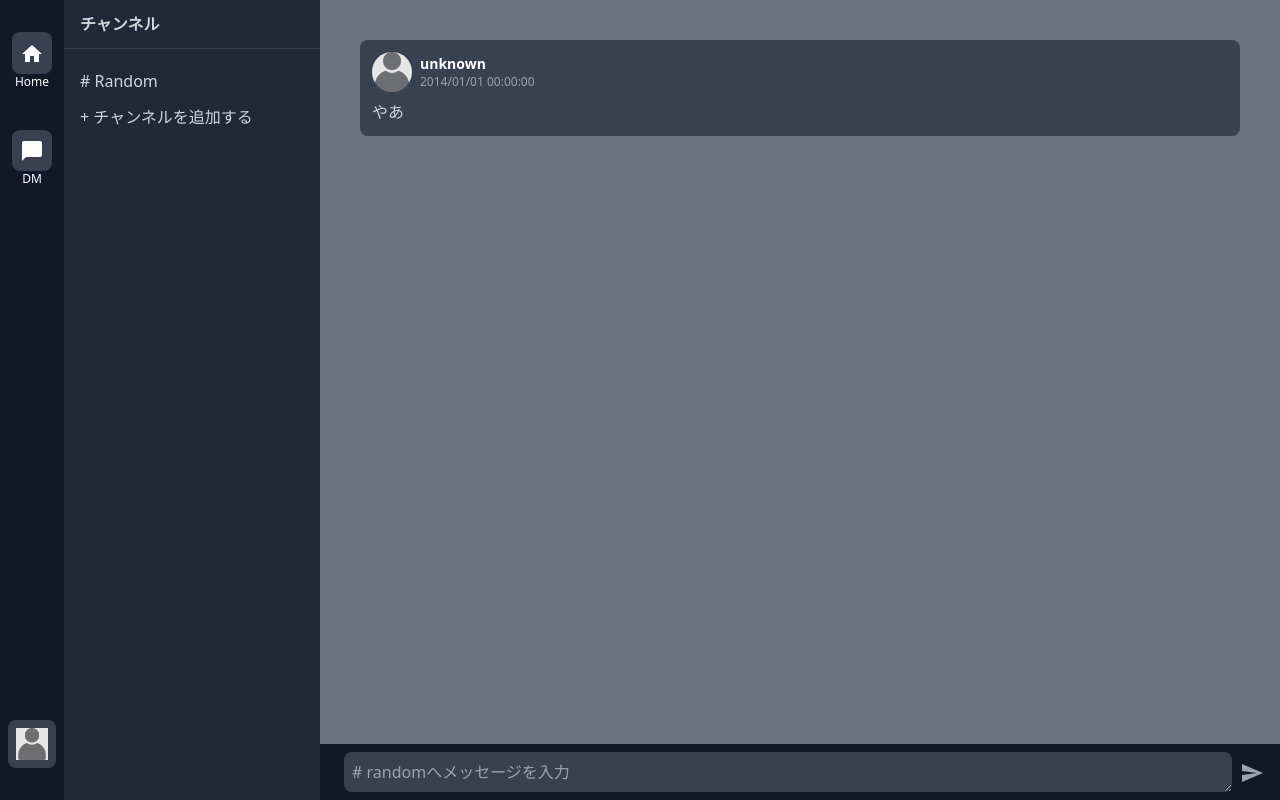
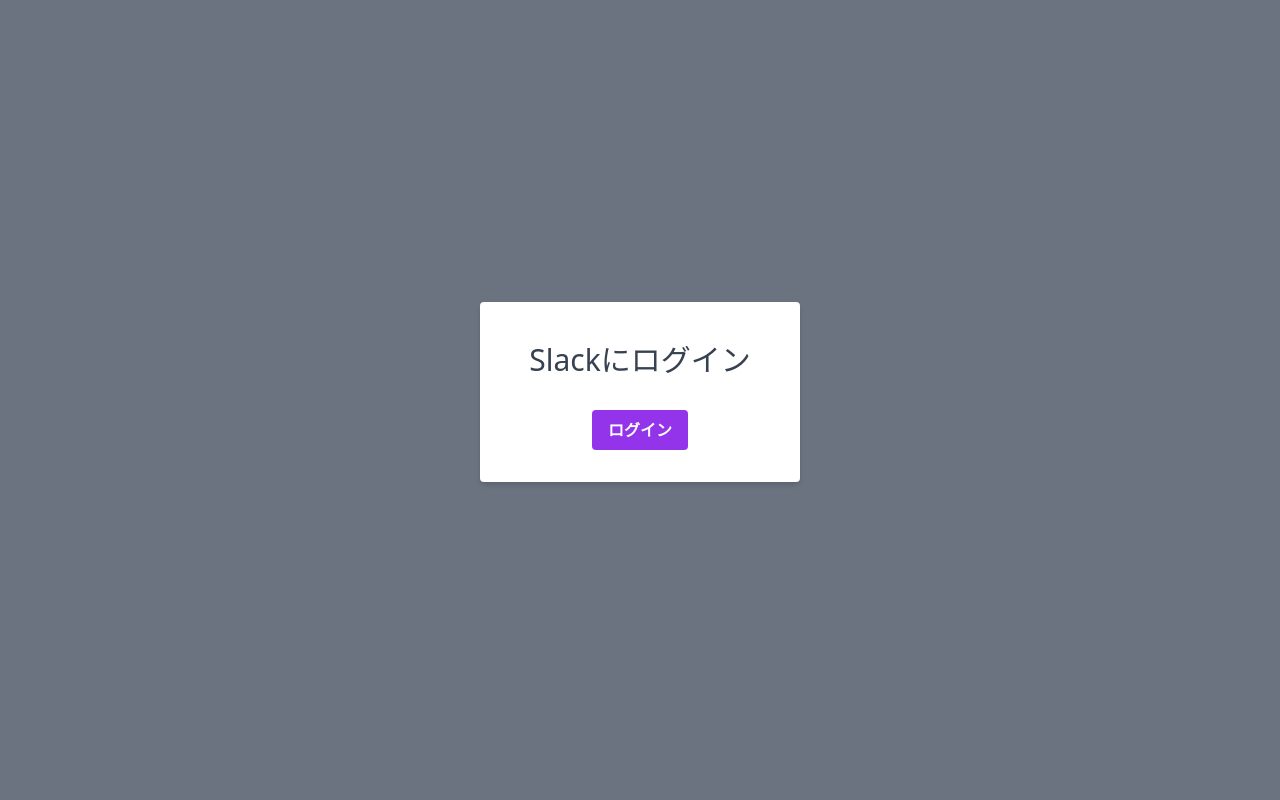
Before and after one commit to daxchx/slack-clone, a React (Create React App) app: page / in a window 1280 px wide. Built offline with nearby package versions, Linux system fonts and the light colour scheme.

Commit message:
ログイン成功時チャットコンテナの表示

```diff
--- a/src/App.tsx
+++ b/src/App.tsx
@@ -1,14 +1,23 @@
-import React from "react";
-import SideBar from "./components/SideBar";
-import ChatContainer from "./components/ChatContainer";
+import SideBar from './components/SideBar'
+import ChatContainer from './components/ChatContainer'
+import Login from './components/Login'
+import { useAppSelector } from './app/hooks'
 
 function App() {
+  const userId = useAppSelector((state) => state.user.userId)
+
   return (
     <div className="flex">
-      <SideBar />
-      <ChatContainer />
+      {userId ? (
+        <>
+          <SideBar />
+          <ChatContainer />
+        </>
+      ) : (
+        <Login />
+      )}
     </div>
-  );
+  )
 }
 
-export default App;
+export default App
```
